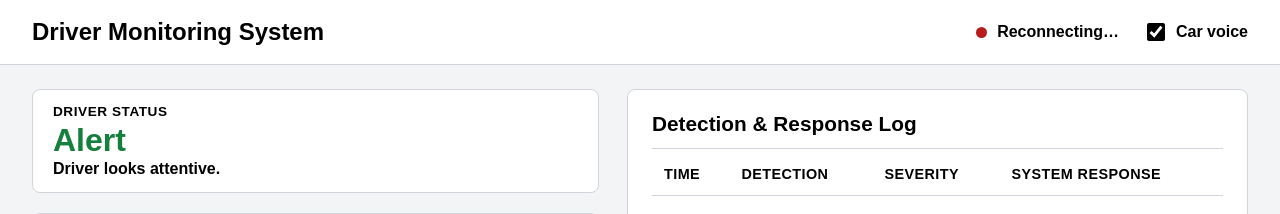
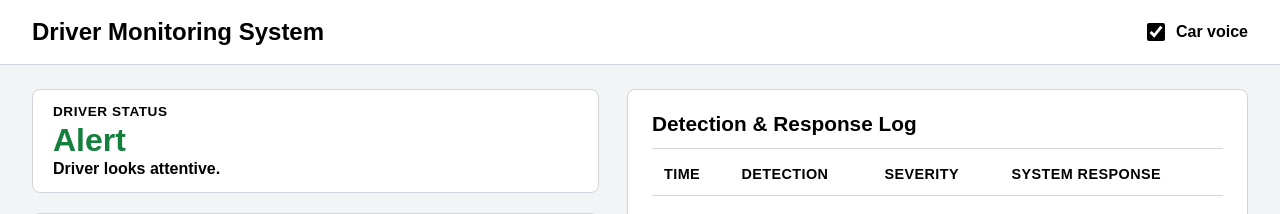
Before and after one commit to andrei-r-76/AI_CAOS, a Flask app: page / in a window 1280 px wide. Shown: the top 214 px of the page. Run offline with Flask 3, Linux system fonts and the light colour scheme; data that the repository does not hold is empty.

Commit message:
- Removed status identifier/connection status verifier

```diff
--- a/dashboard/static/style.css
+++ b/dashboard/static/style.css
@@ -50,21 +50,6 @@ body {
   font-weight: 600;
   color: var(--text);
 }
-
-.live-status {
-  display: flex;
-  align-items: center;
-  gap: 10px;
-}
-
-.dot {
-  width: 11px;
-  height: 11px;
-  border-radius: 50%;
-  background: var(--ok);
-}
-.dot.off { background: var(--danger); }
-.dot.amber { background: var(--warn); }
 
 .switch {
   display: flex;
--- a/dashboard/templates/dashboard.html
+++ b/dashboard/templates/dashboard.html
@@ -11,7 +11,6 @@
 <header class="topbar">
   <h1>Driver Monitoring System</h1>
   <div class="top-right">
-    <span class="live-status"><i id="conn-light" class="dot off"></i><span id="conn-text">Connecting…</span></span>
     <label class="switch"><input type="checkbox" id="voice-toggle" checked> Car voice</label>
   </div>
 </header>
```
